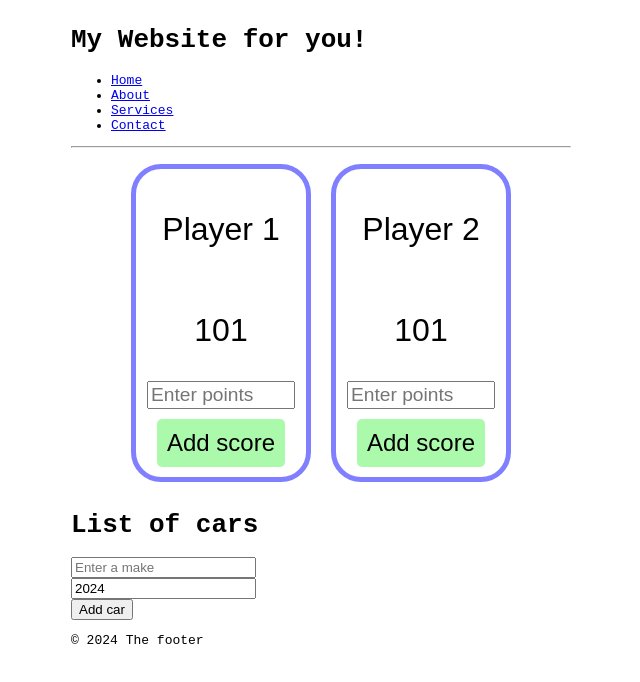
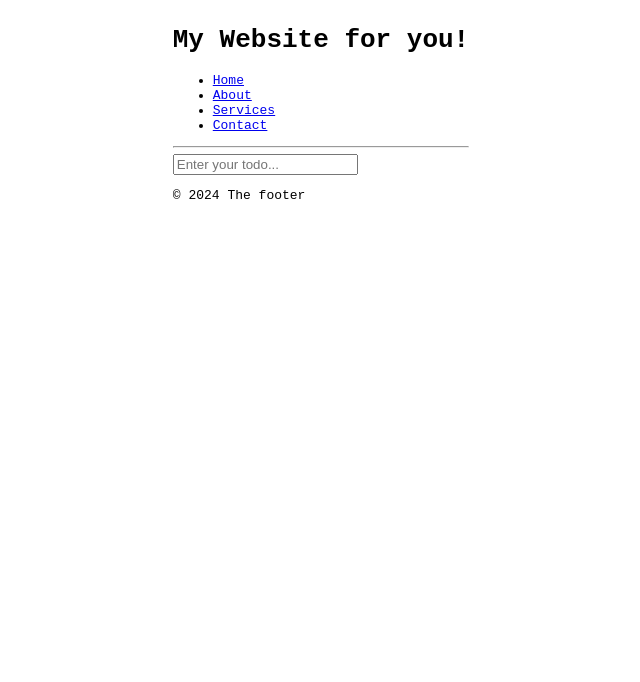
Before and after one commit to taylorPat/react, a React (Vite) app in the folder my-react-app/: page / in a window 1280 px wide. Shown: the top 682 px of the page, without its empty margins (319-959 px from the left). Built offline with nearby package versions, Linux system fonts and the light colour scheme.

Commit message:
feat(todoList): add input element with onchange event

```diff
--- a/my-react-app/src/App.jsx
+++ b/my-react-app/src/App.jsx
@@ -1,13 +1,11 @@
 import Header from './Header.jsx'
 import Footer from './Footer.jsx'
-import UseStateComp from './UseStateComp.jsx'
-import CarList from './CarList.jsx'
+import TodoList from './TodoList.jsx'
 
 function App() {
   return( <>
             <Header/>
-            <UseStateComp />
-            <CarList />
+            <TodoList />
             <Footer/>
           </>)
 }
--- /dev/null
+++ b/my-react-app/src/TodoList.jsx
@@ -0,0 +1,20 @@
+import { useState } from "react";
+
+function TodoList(){
+    const [todo, setTodo] = useState("");
+
+    function handleTodoChange(event){
+        setTodo(event.target.value)
+    }
+
+    return(
+        <div>
+            <input
+                value={todo}
+                placeholder="Enter your todo..."
+                onChange={handleTodoChange} />
+        </div>
+    )
+}
+
+export default TodoList
```
